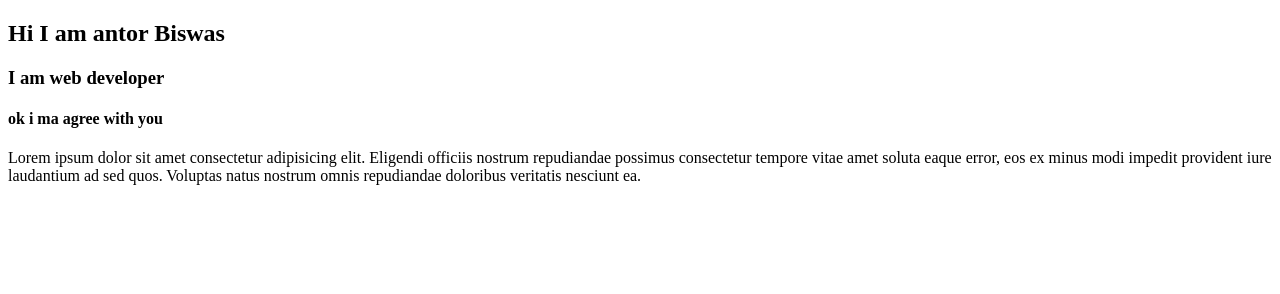
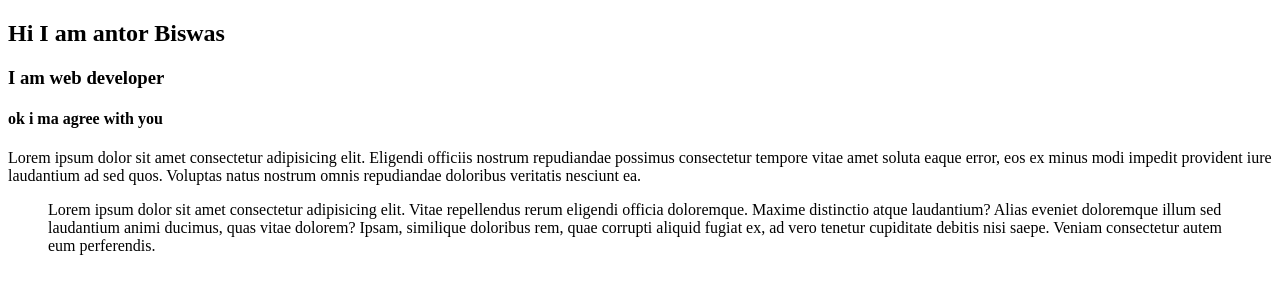
Before and after one commit to biswas20/hero-website1, a plain HTML site: page index.html in a window 1280 px wide. Drawn offline with Linux system fonts and the light colour scheme.

Commit message:
third line

```diff
--- a/index.html
+++ b/index.html
@@ -12,5 +12,6 @@
     <p>Lorem ipsum dolor sit amet consectetur adipisicing elit. Eligendi officiis nostrum repudiandae
          possimus consectetur tempore vitae amet soluta eaque error, eos ex minus modi impedit provident
           iure laudantium ad sed quos. Voluptas natus nostrum omnis repudiandae doloribus veritatis nesciunt ea.</p>
+          <blockquote>Lorem ipsum dolor sit amet consectetur adipisicing elit. Vitae repellendus rerum eligendi officia doloremque. Maxime distinctio atque laudantium? Alias eveniet doloremque illum sed laudantium animi ducimus, quas vitae dolorem? Ipsam, similique doloribus rem, quae corrupti aliquid fugiat ex, ad vero tenetur cupiditate debitis nisi saepe. Veniam consectetur autem eum perferendis.</blockquote>
 </body>
 </html>
```
